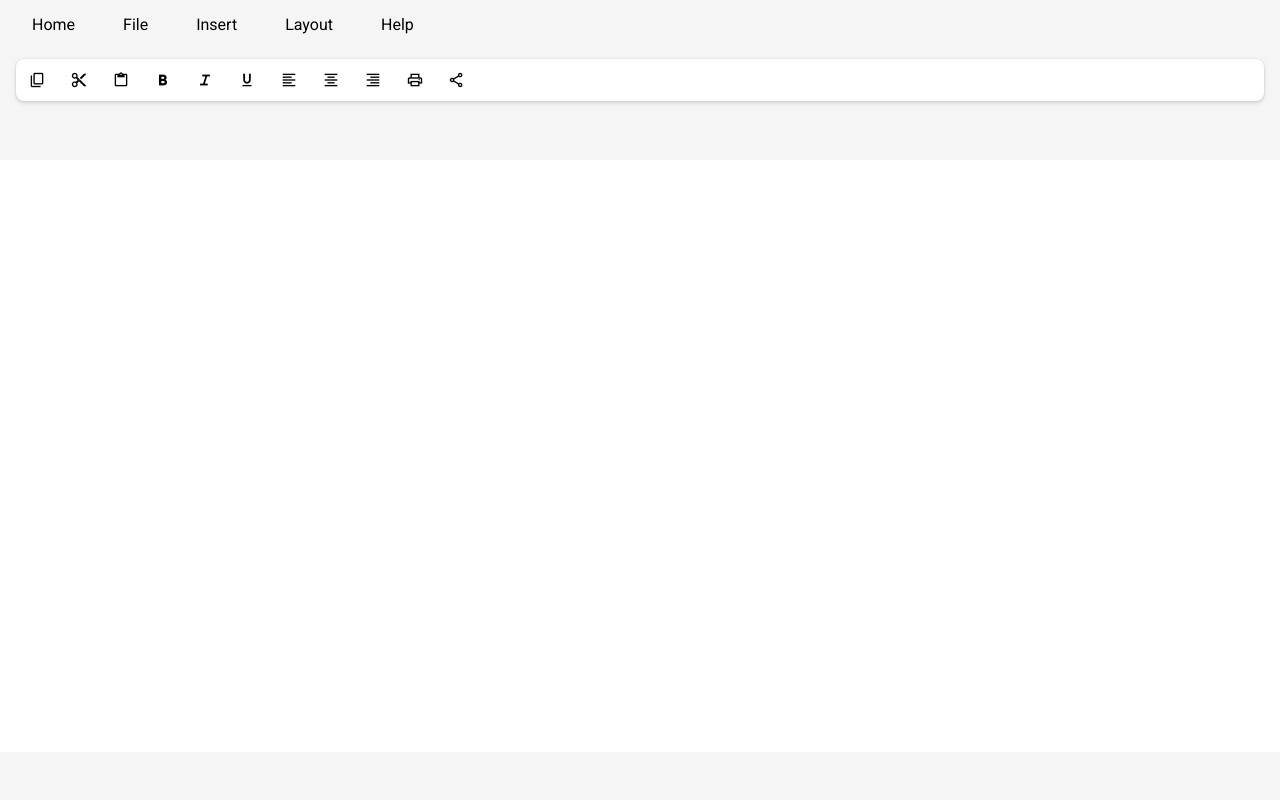
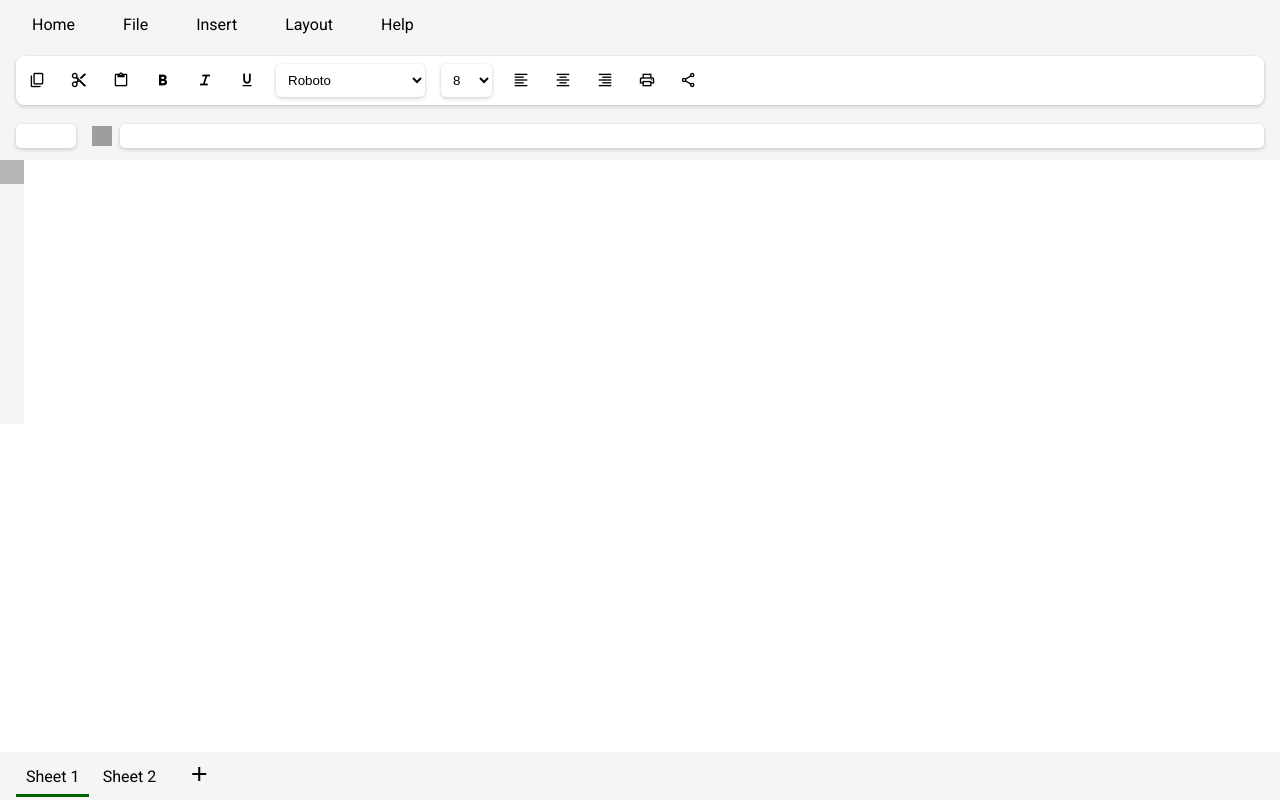
Before and after one commit to partha7978/excel_clone, a website built with Parcel: page index.html in a window 1280 px wide. Built offline with nearby package versions, Linux system fonts and the light colour scheme; grey boxes are pictures that could not be loaded.

Commit message:
added structure for formula section

```diff
--- a/index.html
+++ b/index.html
@@ -44,6 +44,39 @@
               <span class="material-symbols-outlined"> format_underlined </span>
             </div>
           </div>
+          <div class="dropdown">
+            <select
+              name="font-type"
+              id="font-type-dropdown"
+              class="font-dropdown"
+            >
+              <option value="roboto">Roboto</option>
+              <option value="arial">Arial</option>
+              <option value="times-new-roman">Times New Roman</option>
+              <option value="courier-New">Courier New</option>
+              <option value="verdana">Verdana</option>
+              <option value="trebuchet-MS">Trebuchet MS</option>
+              <option value="georgia">Georgia</option>
+              <option value="garamond">Garamond</option>
+            </select>
+          </div>
+          <div class="dropdown">
+            <select
+              name="font-size"
+              id="font-size-dropdown"
+              class="font-dropdown"
+            >
+              <option value="8">8</option>
+              <option value="10">10</option>
+              <option value="12">12</option>
+              <option value="14">14</option>
+              <option value="16">16</option>
+              <option value="18">18</option>
+              <option value="20">20</option>
+              <option value="22">22</option>
+              <option value="24">24</option>
+            </select>
+          </div>
           <div class="icon-group">
             <div class="icon">
               <span class="material-symbols-outlined"> format_align_left </span>
@@ -69,9 +102,37 @@
           </div>
         </div>
       </div>
-      <div class="formula__action-container"></div>
-      <div class="grid__container"></div>
-      <div class="sheet__container"></div>
+      <div class="formula__action-container">
+        <input type="text" name="address-bar" class="address-bar" id="" readonly />
+        <div class="formula-section">
+          <img
+            src="https://img.icons8.com/?size=100&id=62154&format=png&color=000000"
+            alt="formula-icon"
+          />
+          <input type="text" name="formula-bar" id="" />
+        </div>
+      </div>
+      <div class="grid__container">
+        <div class="top-left__dummy-cell"></div>
+        <div class="address__column-container"></div>
+        <div class="address__row-container"></div>
+        <div class="cells__container"></div>
+      </div>
+      <div class="sheet__container">
+        <div class="sheet__folder-container">
+          <div class="sheet__folder">
+            <div class="sheet active" id="sheet1">
+              <span>Sheet 1</span>
+            </div>
+            <div class="sheet" id="sheet2">
+              <span>Sheet 2</span>
+            </div>
+          </div>
+        </div>
+        <div class="sheet-add-icon">
+          <span class="material-symbols-outlined"> add </span>
+        </div>
+      </div>
     </div>
   </body>
 </html>
--- a/style.scss
+++ b/style.scss
@@ -5,6 +5,7 @@
   --black-color: #000000;
   --white-color: #ffffff;
   --border-color: #d1d1d1;
+  --gray-color: #b7b7b7;
   --light-green-color: #e7f1ec;
   --light-green-hover-color: #a0d8b9;
   --box-shadow1: 0 0 2px rgba(0, 0, 0, 0.12), 0 2px 4px rgba(0, 0, 0, 0.14);
@@ -30,19 +31,35 @@ html {
   & > .page__action-container {
     height: 6%;
     background-color: var(--background-color);
+
+    @media screen and (max-width: 750px) {
+      overflow-x: scroll;
+    }
   }
   & > .cellProps__action-container {
     height: 8%;
     background-color: var(--background-color);
+
+    @media screen and (max-width: 750px) {
+      overflow-x: scroll;
+    }
   }
 
   & > .formula__action-container {
     height: 6%;
     background-color: var(--background-color);
+
+    // @media screen and (max-width: 750px) {
+    //   overflow-x: scroll;
+    // }
   }
   & > .grid__container {
     height: 74%;
     background-color: var(--white-color);
+
+    @media screen and (max-width: 750px) {
+      overflow-x: scroll;
+    }
   }
   & > .sheet__container {
     height: 6%;
@@ -120,5 +137,160 @@ html {
         }
       }
     }
+
+    .dropdown {
+      select {
+        border: none;
+        outline: none;
+        background-color: var(--white-color);
+        padding: 0.5rem;
+        border-radius: 5px;
+        box-shadow: var(--box-shadow1);
+        cursor: pointer;
+
+        &:hover {
+          background-color: var(--light-green-color);
+        }
+
+        option {
+          background-color: var(--white-color);
+        }
+      }
+    }
   }
 }
+
+.formula__action-container  {
+  display: flex;
+  align-items: center;
+  justify-content: start;
+  gap: 1rem;
+  padding: 0 1rem;
+
+  input.address-bar {
+    border: none;
+    outline: none;
+    background-color: var(--white-color);
+    padding: 0.3rem;
+    border-radius: 5px;
+    max-width: 60px;
+    box-shadow: var(--box-shadow1);
+    cursor: pointer;
+  }
+
+  .formula-section {
+    display: flex;
+    align-items: center;
+    justify-content: center;
+    width: 100%;
+    gap: 0.5rem;
+
+    img {
+      width: 20px;
+      height: 20px;
+
+    }
+
+    input {
+      border: none;
+      outline: none;
+      background-color: var(--white-color);
+      padding: 0.3rem;
+      border-radius: 5px;
+      width: 100%;
+      box-shadow: var(--box-shadow1);
+      cursor: pointer;
+
+      &:hover {
+        background-color: var(--light-green-color);
+      }
+    }
+  }
+}
+
+.grid__container {
+  .top-left__dummy-cell {
+    height: 1.5rem;
+    width: 1.5rem;
+    background-color: var(--gray-color);
+  }
+
+  .address__column-container {
+    height: 15rem;
+    width: 1.5rem;
+    background-color: var(--background-color);
+  }
+}
+
+.sheet__container {
+  display: flex;
+  align-items: center;
+  justify-content: start;
+  gap: 1rem;
+  padding: 0 1rem;
+  .sheet__folder-container {
+    display: flex;
+    align-items: center;
+    justify-content: start;
+    height: 100%;
+    gap: 0.5rem;
+
+    .sheet__folder {
+      display: flex;
+      align-items: center;
+      justify-content: center;
+      gap: 0.2rem;
+      height: 100%;
+
+      .sheet {
+        cursor: pointer;
+        position: relative;
+        display: flex;
+        align-items: center;
+        justify-content: center;
+        height: 100%;
+        padding: 4px 10px;
+        border-radius: 5px;
+        transition: background-color 0.2s ease-in-out;
+        span {
+          font-size: 16px;
+        }
+
+        &:hover {
+          background-color: var(--light-green-color);
+        }
+
+        &.active {
+          &::after {
+            content: "";
+            position: absolute;
+            width: 100%;
+            height: 3px;
+            background-color: var(--green-color); /* Change to your desired color */
+            left: 0;
+            bottom: 3px;
+            transition: width 0.3s ease-in-out;
+          }
+        }
+      }
+    }
+  }
+  .sheet-add-icon {
+    padding: 5px;
+    border-radius: 5px;
+    cursor: pointer;
+    transition: all 0.2s ease-in-out;
+
+    span {
+      transition: all 0.3s ease-in-out;
+    }
+
+    &:hover {
+      background-color: var(--light-green-color);
+
+      span {
+        transform: rotate(45deg);
+      }
+    }
+  }
+}
```
